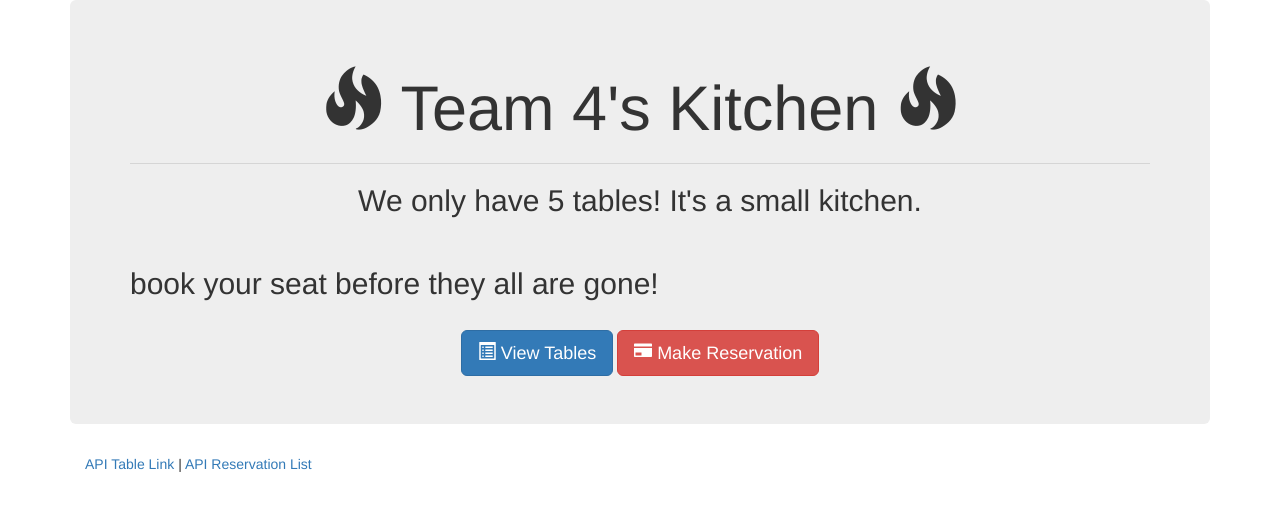
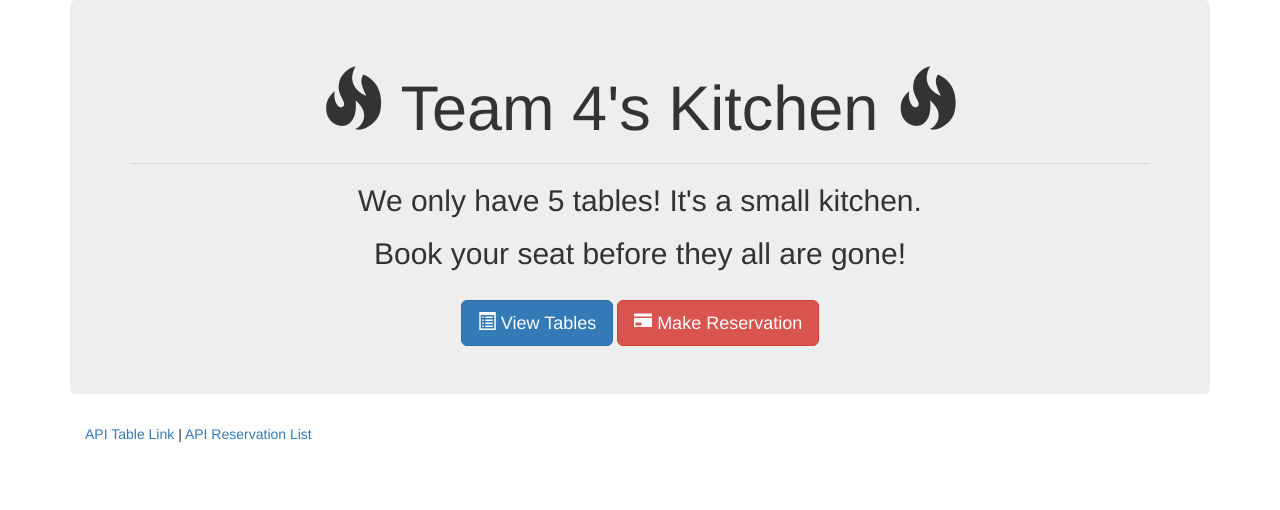
Before and after one commit to Bigshmow/hot-restaurant, a plain HTML site: page index.html in a window 1280 px wide. Drawn offline with nearby package versions, Linux system fonts and the light colour scheme.

Commit message:
Fixed spacing

```diff
--- a/index.html
+++ b/index.html
@@ -22,8 +22,7 @@
                     class="glyphicon glyphicon-fire"></span></h1>
             <hr>
             <h2 class="text-center">We only have 5 tables! It's a small kitchen.</h2>
-            <br>
-            <h2>book your seat before they all are
+            <h2 class="text-center">Book your seat before they all are
                 gone!</h2>
             <br>
 
```
